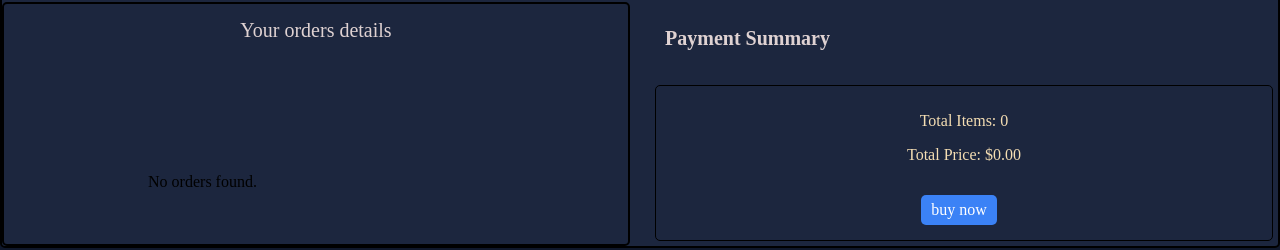
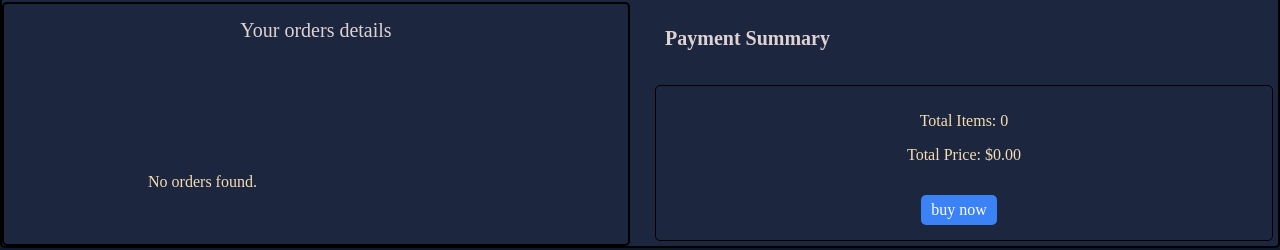
Before and after one commit to SathrakStuvet2004/ecommerce, a React (Vite) app: page /Orders in a window 1280 px wide. Shown: the part 182-432 px from the top of the page. Built offline with nearby package versions, Linux system fonts and the light colour scheme; data requests are answered from the project's data file.

Commit message:
add some css

```diff
--- a/src/pages/CartPage.css
+++ b/src/pages/CartPage.css
@@ -73,7 +73,7 @@
   align-items: center;
   justify-content: center;
   font-family: italic;
-  color: rgb(223, 210, 210);
+  color: wheat
 }
 
 .CartDetails-Text {
--- a/src/pages/OrderPage.css
+++ b/src/pages/OrderPage.css
@@ -24,7 +24,7 @@
   border-radius: 5px;
 }
 
-.OrdersDetailsTitle{
+.OrdersDetailsTitle {
   font-family: italic;
   color: rgb(223, 210, 210);
   padding: 15px;
@@ -44,14 +44,20 @@
   margin: 7px 5px 5px 5px;
 }
 
-.paymentInfo{
+.empty-orders {
+  color: wheat;
+  font-family: italic;
+}
+
+.paymentInfo {
   border: 1px solid black;
   border-radius: 5px;
   padding: 10px;
   color: wheat;
   margin: 7px 5px 5px 5px;
 }
-.paymentSummeryTitle{
+
+.paymentSummeryTitle {
   font-family: italic;
   color: rgb(223, 210, 210);
   padding: 15px;
@@ -59,7 +65,7 @@
   text-align: left;
 }
 
-.checkoutButton{
+.checkoutButton {
   cursor: pointer;
   border-radius: 5px;
   border: solid;
--- a/src/pages/UserPage.css
+++ b/src/pages/UserPage.css
@@ -62,6 +62,7 @@
 .userInformations {
   color: wheat;
   margin-top: 50px;
+  margin-bottom: 10px;
   border-bottom: 2px solid black;
   background-color: #0f172a;
   padding-left: 5px;
```
